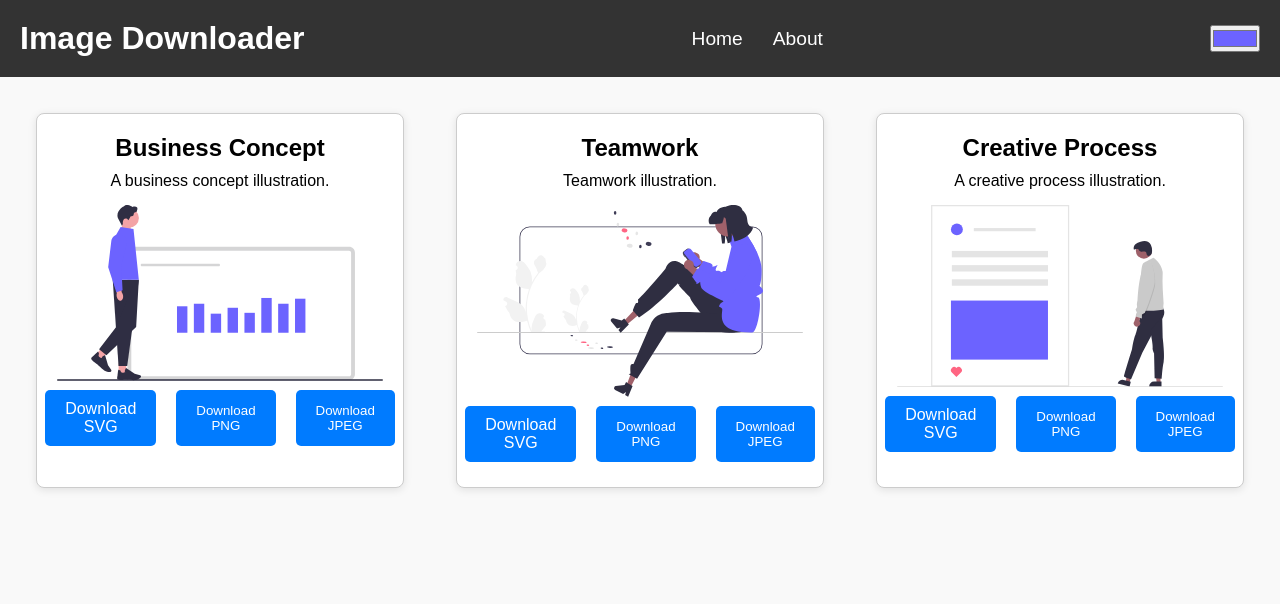
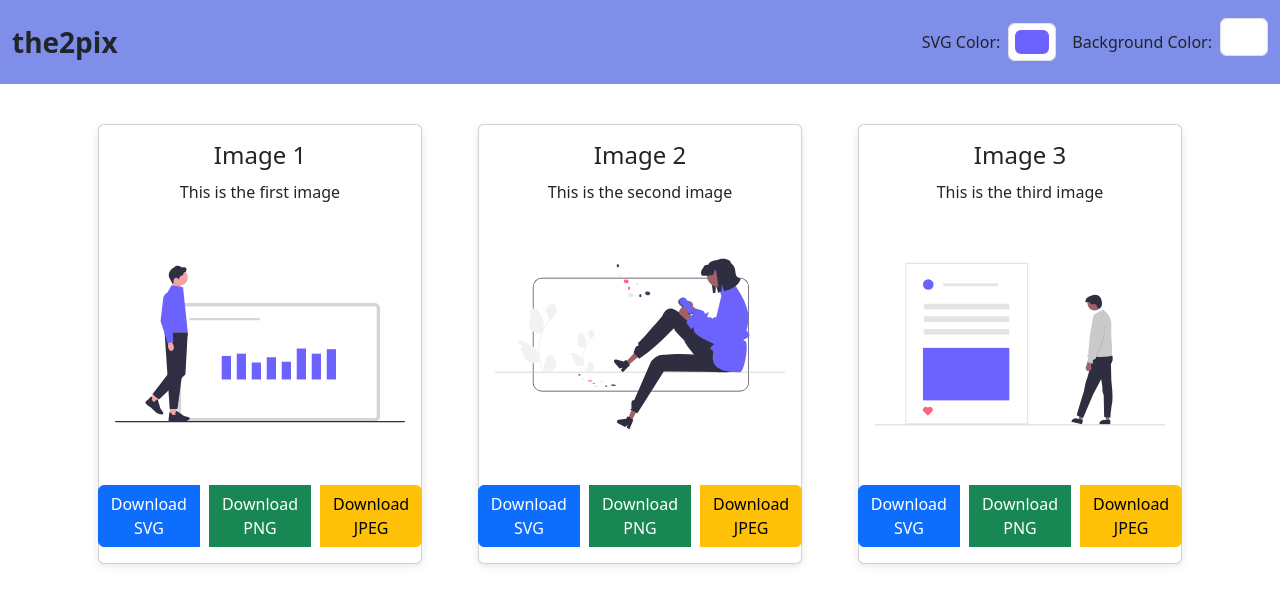
Before and after one commit to okc27/the2px, a React (Create React App) app: page / in a window 1280 px wide. Shown: the top 604 px of the page. Built offline with nearby package versions, Linux system fonts and the light colour scheme.

Commit message:
updated gui and jpeg funtion

```diff
--- a/package.json
+++ b/package.json
@@ -6,6 +6,7 @@
     "@testing-library/jest-dom": "^5.17.0",
     "@testing-library/react": "^13.4.0",
     "@testing-library/user-event": "^13.5.0",
+    "bootstrap": "^5.3.3",
     "react": "^18.3.1",
     "react-dom": "^18.3.1",
     "react-scripts": "5.0.1",
--- a/src/App.js
+++ b/src/App.js
@@ -1,34 +1,47 @@
 import React, { useState } from 'react';
-import Header from './components/Header';
+import Navbar from './components/Navbar';
 import ImageCard from './components/ImageCard';
-import images from './data/images';
 import './App.css';
 
-function App() {
-  const [color, setColor] = useState('#6c63ff'); // Default color
+import pic1 from './data/img/pic1.svg';
+import pic2 from './data/img/pic2.svg';
+import pic3 from './data/img/pic3.svg';
 
-  const handleColorChange = (newColor) => {
-    setColor(newColor);
-  };
+const App = () => {
+  const [svgColor, setSvgColor] = useState('#6c63ff'); // Default SVG color
+  const [bgColor, setBgColor] = useState('#ffffff'); // Default background color for JPEG
+
+  const images = [
+    { title: 'Image 1', description: 'This is the first image', svg: pic1 },
+    { title: 'Image 2', description: 'This is the second image', svg: pic2 },
+    { title: 'Image 3', description: 'This is the third image', svg: pic3 },
+  ];
 
   return (
-    <div className="App">
-      <Header onColorChange={handleColorChange} />
-      <main>
-        <div className="image-grid">
-          {images.map(image => (
-            <ImageCard
-              key={image.id}
-              title={image.title}
-              description={image.description}
-              svg={image.svg}
-              color={color} // Pass selected color to ImageCard
-            />
+    <div>
+      <Navbar
+        svgColor={svgColor}
+        setSvgColor={setSvgColor}
+        bgColor={bgColor}
+        setBgColor={setBgColor}
+      />
+      <div className="container mt-4">
+        <div className="row">
+          {images.map((img, index) => (
+            <div className="col-lg-4 col-md-6 mb-4" key={index}>
+              <ImageCard
+                title={img.title}
+                description={img.description}
+                svg={img.svg}
+                color={svgColor}
+                bgColor={bgColor}
+              />
+            </div>
           ))}
         </div>
-      </main>
+      </div>
     </div>
   );
-}
+};
 
 export default App;
--- a/src/components/ImageCard.css
+++ b/src/components/ImageCard.css
@@ -4,25 +4,30 @@
   padding: 16px;
   margin: 16px;
   text-align: center;
-    box-shadow: 0 2px 5px rgba(0, 0, 0, 0.1);
+  box-shadow: 0 4px 10px rgba(0, 0, 0, 0.2);
+  transition: transform 0.2s;
+}
+
+.image-card:hover {
+  transform: scale(1.03);
 }
 
 .image-preview {
-    max-width: 100%; /* Ensure it doesn't exceed the card width */
-    max-height: 200px; /* Set a max height to control image size */
-    margin: 0 auto; /* Center the image */
-    overflow: hidden; /* Hide any overflow */
+  max-width: 100%;
+  height: 250px;
+  margin: 0 auto;
+  overflow: hidden;
 }
 
 .image-preview svg {
-    width: 100%; /* Make SVG take full width of the container */
-    height: auto; /* Maintain aspect ratio */
+  width: 100%;
+  height: 100%;
 }
 
 .download-buttons {
   display: flex;
   justify-content: center;
-    gap: 10px; /* Add spacing between buttons */
+  gap: 10px;
 }
 
 .download-btn {
@@ -36,10 +41,10 @@
 }
 
 .download-btn:hover {
-    background-color: #5a54e0; /* Darker shade for hover effect */
+  background-color: #5a54e0;
 }
-  .download-buttons {
-    display: flex;
-    justify-content: center;
-    gap: 10px; /* Add spacing between buttons */
+
+#bgColorPicker {
+  margin-top: 10px;
+  margin-bottom: 20px;
 }
--- a/src/components/ImageCard.js
+++ b/src/components/ImageCard.js
@@ -1,21 +1,18 @@
 import React, { useEffect, useState } from 'react';
 import './ImageCard.css';
 
-const ImageCard = ({ title, description, svg, color }) => {
+const ImageCard = ({ title, description, svg, color, bgColor }) => {
   const [svgContent, setSvgContent] = useState('');
 
   useEffect(() => {
-    // Fetch SVG content and update it with the selected color
     fetch(svg)
       .then(response => response.text())
       .then(svgText => {
-        // Change only the fill color that matches #6c63ff
         const coloredSvgText = svgText.replace(/fill="#6c63ff"/g, `fill="${color}"`);
         setSvgContent(coloredSvgText);
       });
-  }, [svg, color]); // Re-fetch when svg or color changes
+  }, [svg, color]);
 
-  // Function to convert SVG to PNG
   const convertSvgToPng = () => {
     const svgBlob = new Blob([svgContent], { type: 'image/svg+xml' });
     const url = URL.createObjectURL(svgBlob);
@@ -28,7 +25,6 @@ const ImageCard = ({ title, description, svg, color }) => {
       canvas.height = img.height;
       ctx.drawImage(img, 0, 0);
 
-      // Convert canvas to PNG and trigger download
       canvas.toBlob((blob) => {
         const pngUrl = URL.createObjectURL(blob);
         const link = document.createElement('a');
@@ -37,11 +33,11 @@ const ImageCard = ({ title, description, svg, color }) => {
         document.body.appendChild(link);
         link.click();
         document.body.removeChild(link);
-        URL.revokeObjectURL(pngUrl); // Cleanup the blob URL
+        URL.revokeObjectURL(pngUrl);
       });
     };
 
-    img.src = url; // Load the SVG as an image
+    img.src = url;
   };
 
   const convertSvgToJpeg = () => {
@@ -55,14 +51,10 @@ const ImageCard = ({ title, description, svg, color }) => {
       canvas.width = img.width;
       canvas.height = img.height;
 
-      // Fill the canvas with a white background
-      ctx.fillStyle = '#ffffff';
+      ctx.fillStyle = bgColor;
       ctx.fillRect(0, 0, canvas.width, canvas.height);
-
-      // Draw the SVG image on top of the white background
       ctx.drawImage(img, 0, 0);
 
-      // Convert canvas to JPEG and trigger download
       canvas.toBlob((blob) => {
         const jpegUrl = URL.createObjectURL(blob);
         const link = document.createElement('a');
@@ -71,24 +63,24 @@ const ImageCard = ({ title, description, svg, color }) => {
         document.body.appendChild(link);
         link.click();
         document.body.removeChild(link);
-        URL.revokeObjectURL(jpegUrl); // Cleanup the blob URL
-      }, 'image/jpeg'); // Specify JPEG format
+        URL.revokeObjectURL(jpegUrl);
+      }, 'image/jpeg');
     };
 
-    img.src = url; // Load the SVG as an image
+    img.src = url;
   };
 
   return (
-    <div className="image-card">
-      <h3>{title}</h3>
-      <p>{description}</p>
+    <div className="image-card card p-3 text-center">
+      <h3 className="card-title display-5">{title}</h3> {/* Use Bootstrap's display classes for responsive title */}
+      <p className="card-text">{description}</p>
       <div className="image-preview" dangerouslySetInnerHTML={{ __html: svgContent }} />
-      <div className="download-buttons">
-        <a href={svg} download className="download-btn">Download SVG</a>
-        <button className="download-btn" onClick={convertSvgToPng}>
+      <div className="download-buttons mt-3 btn-group" role="group">
+        <a href={svg} download className="btn btn-primary">Download SVG</a>
+        <button className="btn btn-success" onClick={convertSvgToPng}>
           Download PNG
         </button>
-        <button className="download-btn" onClick={convertSvgToJpeg}>
+        <button className="btn btn-warning" onClick={convertSvgToJpeg}>
           Download JPEG
         </button>
       </div>
--- /dev/null
+++ b/src/components/Navbar.css
@@ -0,0 +1,23 @@
+.navbar {
+  background-color: #7f8fe9;
+}
+
+.color-picker {
+  display: flex;
+  align-items: center;
+}
+
+.color-picker label {
+  margin-right: 5px;
+}
+
+.form-control-color {
+  width: 50px; /* Set a fixed width for the color picker */
+  border: none;
+  padding: 0; /* Remove padding for a cleaner look */
+}
+
+.form-control-color:focus {
+  outline: none; /* Remove outline on focus */
+  box-shadow: none; /* Remove box-shadow on focus */
+}
--- /dev/null
+++ b/src/components/Navbar.js
@@ -0,0 +1,42 @@
+import React from 'react';
+import './Navbar.css';
+
+const Navbar = ({ svgColor, setSvgColor, bgColor, setBgColor }) => {
+  return (
+    <nav className="navbar navbar-expand-lg navbar-light">
+      <div className="container-fluid">
+        <button
+          className="navbar-brand"
+          type="button"
+          style={{ background: 'none', border: 'none', color: 'inherit', cursor: 'pointer', fontSize: '1.75rem', fontWeight: 'bold' }} // Enhanced styling for the website name
+        >
+          the2pix
+        </button>
+        <div className="ms-auto">
+          <div className="color-picker d-flex align-items-center">
+            <label htmlFor="svgColorPicker" className="me-2">SVG Color:</label>
+            <input
+              type="color"
+              id="svgColorPicker"
+              value={svgColor}
+              onChange={(e) => setSvgColor(e.target.value)}
+              className="form-control form-control-color"
+              title="Choose your color"
+            />
+            <label htmlFor="bgColorPicker" className="ms-3 me-2">Background Color:</label>
+            <input
+              type="color"
+              id="bgColorPicker"
+              value={bgColor}
+              onChange={(e) => setBgColor(e.target.value)}
+              className="form-control form-control-color"
+              title="Choose background color"
+            />
+          </div>
+        </div>
+      </div>
+    </nav>
+  );
+};
+
+export default Navbar;
--- a/src/index.js
+++ b/src/index.js
@@ -2,6 +2,8 @@ import React from 'react';
 import ReactDOM from 'react-dom/client';
 import './index.css';  // This line is now valid after creating index.css
 import App from './App';
+import 'bootstrap/dist/css/bootstrap.min.css';
+
   // You can comment or remove this line if not using it
 
 const root = ReactDOM.createRoot(document.getElementById('root'));
```
Also changed, not shown: 1 other file (tests, documents, lock files or other folders). Lines whose indentation alone changed are shown as unchanged.
